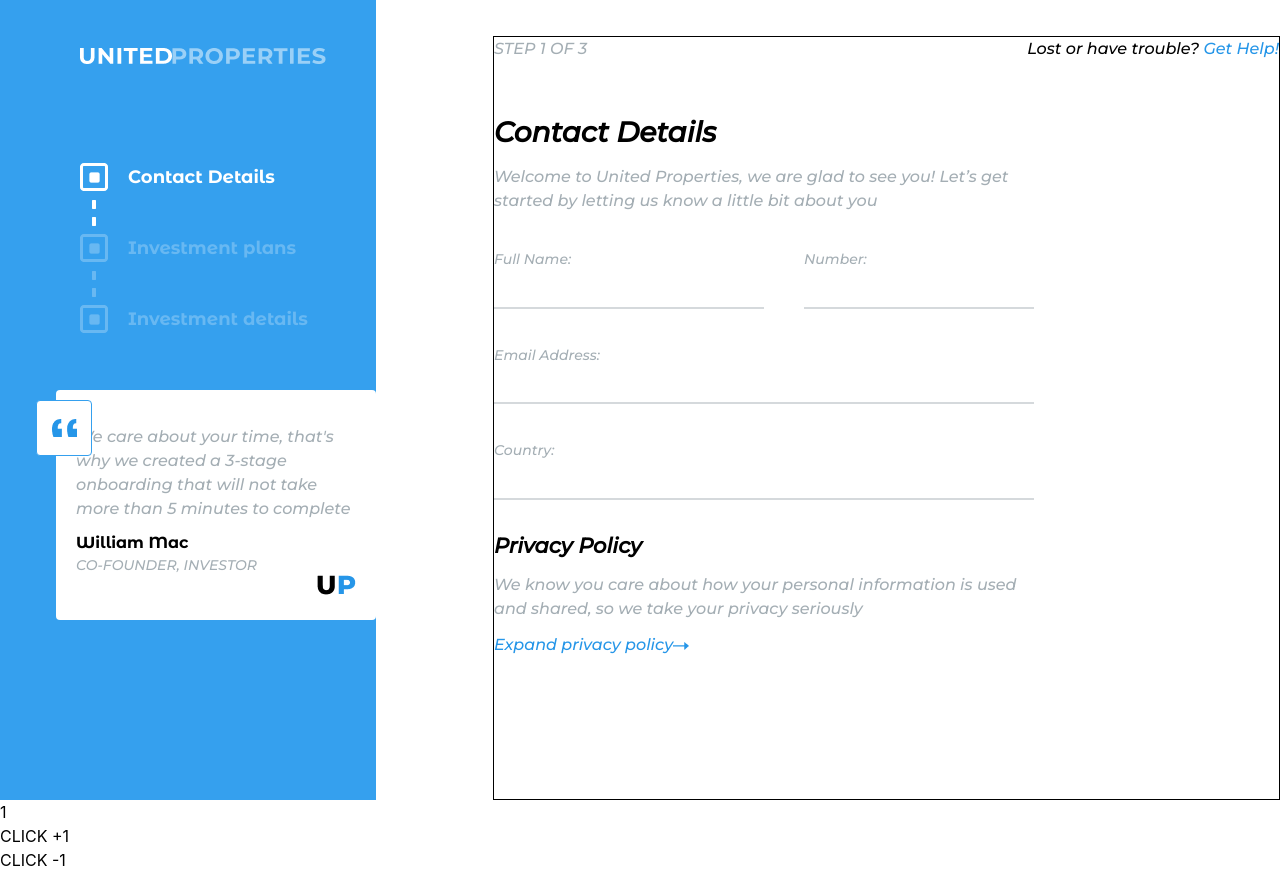
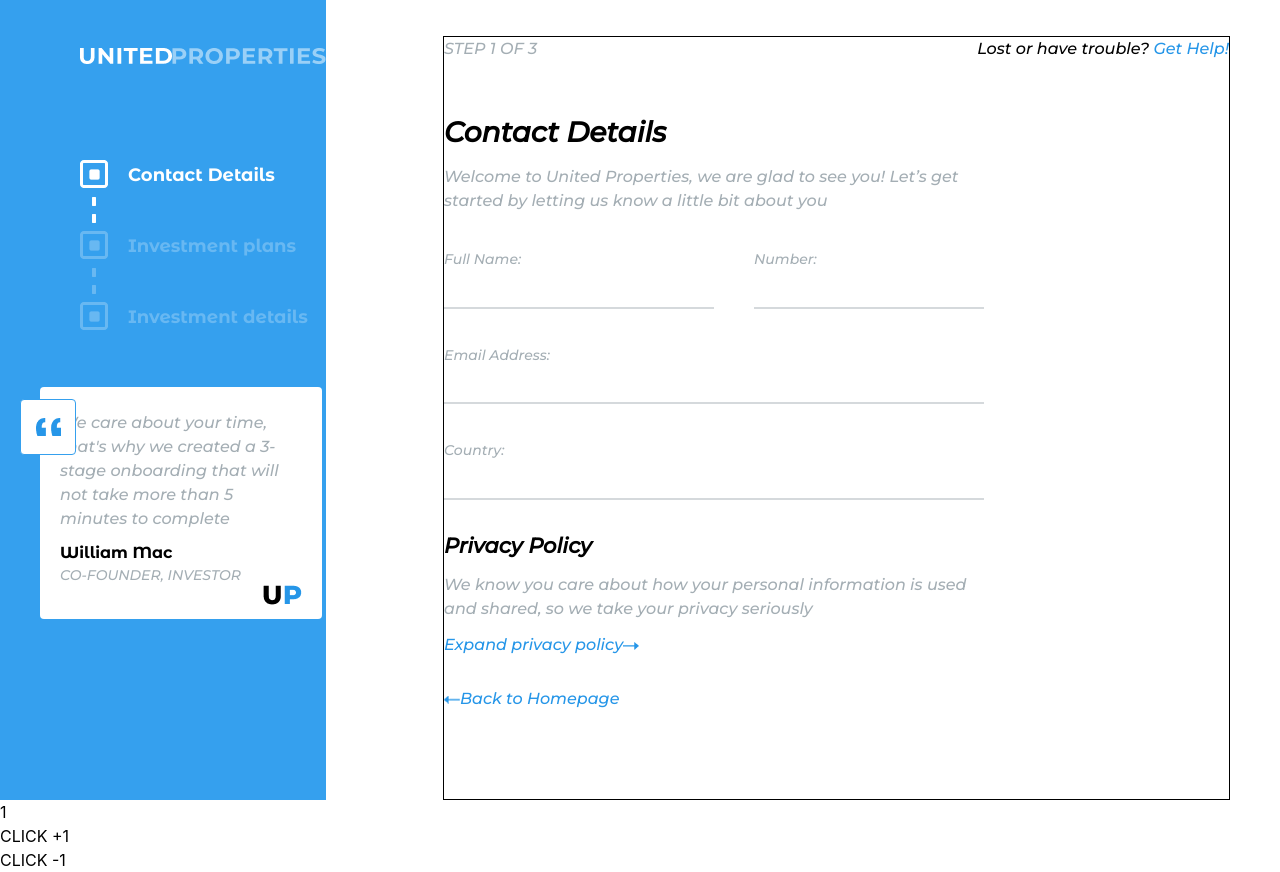
Before and after one commit to Frenzarectah/Investment_plan, a React (Create React App) app: page / in a window 1280 px wide. Built offline with nearby package versions, Linux system fonts and the light colour scheme.

Commit message:
added a footer

```diff
--- a/src/App.js
+++ b/src/App.js
@@ -38,9 +38,8 @@ function App() {
     </div>
     <div id="privacy">
         <p className="header p-[5px] flex justify-between"><p>Privacy Policy</p><span onClick={()=>closePrivacy()}>X</span></p>
-        <p className='montserrat'>If you do, please call 050/455660 or send an email to helpdesk@unitedproperties.com</p>
+        <p className="montserrat">Privacy is Dead</p>
     </div>
-
     <div className="App flex flex-row md:flex-column w-full h-14 md:h-screen">
       <div className="w-full md:w-1/3 h-full bg-[#35A0EE] sm:text-black md:text-white">
         <div id="logo_sect" className="flex flex-row text-left px-[15%] py-[5%] md:pt-12 md:pl-20">
@@ -52,7 +51,7 @@ function App() {
           <Progress descr={pageInfo[2].title} num="2"/>
           <LastProgress descr={pageInfo[3].title} num="3"/>
         </div>
-        <div id="citation_sect" className="pl-14 pt-14">
+        <div id="citation_sect" className="pl-10 pt-14">
           <Citation/>
       </div>
       </div>
@@ -69,7 +68,6 @@ function App() {
       <div>{page}</div>
     <p className="text-black" onClick={()=>setPageMax()}>CLICK +1</p>
     <p className='text-black' onClick={()=>setPageMin()}>CLICK -1</p>
-
     </globale.Provider>
   );
 }
--- a/src/components/Citation_box/Citation.js
+++ b/src/components/Citation_box/Citation.js
@@ -12,7 +12,7 @@ const Citation = () =>{
     const [page,setPage] = useContext(globale);
     return(
         <>
-            <div style={{width:"320px",height:"230px"}} className="flex flex-col justify-center px-[20px] pt-[10px] items-start bg-white montserrat text-[#A4AEB4] text-md rounded">
+            <div style={{width:"22vw",height:"29vh"}} className="flex flex-col justify-center px-[20px] pt-[10px] items-start bg-white montserrat text-[#A4AEB4] text-md rounded">
             <p>{cit[page].cit}</p>
             <div className="mt-[10px] text-left w-full">
                 <p className="text-black font-semibold montserrat_alt">{cit[page].name}</p>
--- /dev/null
+++ b/src/components/Footer/Footer.js
@@ -0,0 +1,18 @@
+import React,{useContext} from "react";
+import { globale } from "../../App";
+import App from "../../App";
+import arrow from "./assets/arrow_left.png";
+const Footer = () =>{
+    const [page,setPage] = useContext(globale);
+    return(
+        <footer className="mt-[30px] mr-0 w-full flex flex-row">
+            <div className="text-[16px] text-[#2696E8] flex flex-row items-baseline">
+            <a href="#" onClick={()=>setPage(page+1)}>
+                <img style={{width:"16px",height:"8px"}} src={arrow}/>
+            </a>
+            <span>Back to Homepage</span>
+            </div>
+        </footer>
+    )
+}
+export default Footer;
--- a/src/components/Form/Form.css
+++ b/src/components/Form/Form.css
@@ -5,13 +5,13 @@
   border:1px solid red;
   position:absolute;
   text-align:center;
-  top:50%;
+  top:25%;
   box-shadow:10px 5px 10px #dcdcdc;
   left:50%;
   display:none;
   background-color:white;
-  width:500px;
-  height:250px;
+  width:200px;
+  height:150px;
   color:black;
   border-radius:5px;
 }
--- a/src/components/Form/Form.js
+++ b/src/components/Form/Form.js
@@ -30,7 +30,7 @@ const Form = () =>{
                    <div className="text-[16px] text-[#a4aeb4] my-[12px]">We know you care about how your personal information is used and shared, so we take your privacy seriously</div>
                    <div className="text-[16px] text-[#2696E8] flex flex-row items-baseline">
                     <span>Expand privacy policy</span>
-                        <a href="#" onclick={()=>openPrivacy()}>
+                        <a href="#" onClick={()=>openPrivacy()}>
                             <img style={{width:"16px",height:"8px"}} src={arrow}/>
                         </a>
                     </div>
--- a/src/pages/Page.js
+++ b/src/pages/Page.js
@@ -2,10 +2,12 @@ import React, {useContext } from 'react';
 import { globale } from '../App';
 import '../App.css';
 import Form from '../components/Form/Form';
+import Footer from '../components/Footer/Footer';
 import { BrowserRouter, Routes, Switch, Route } from 'react-router-dom';
 const Page = () =>{
     const [page,setPage,pageInfo] = useContext(globale);
     return(
+        <>
         <div className='mt-[50px] mr-[245px] flex flex-col'>
             <div className='montserrat-alt text-black extrabold text-[28px]'>
                 {pageInfo[page].title}
@@ -25,6 +27,8 @@ const Page = () =>{
           </BrowserRouter>
             </div>
         </div>
+        <Footer/>
+        </>
     )
 }
 export default Page;
```
Also changed, not shown: src/components/Footer/assets/arrow_left.png (added), 1 other file (tests, documents, lock files or other folders).
